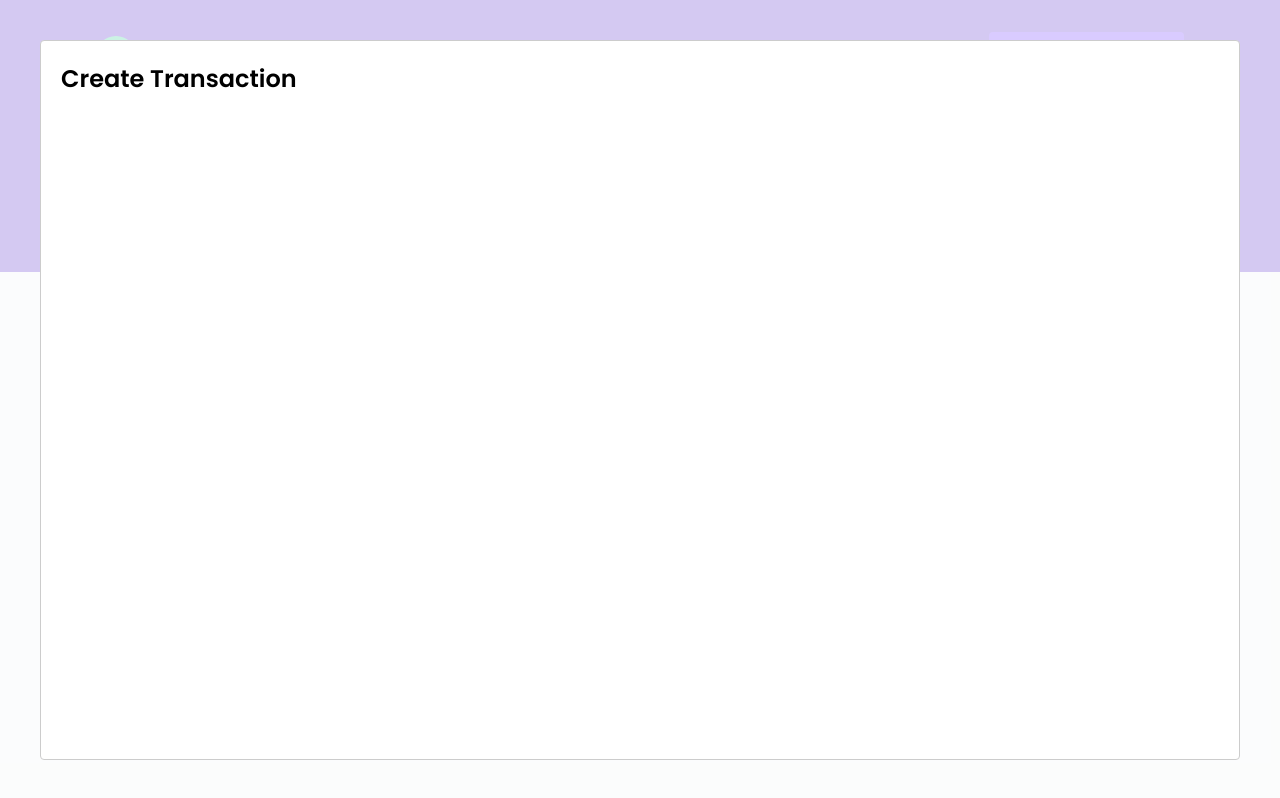
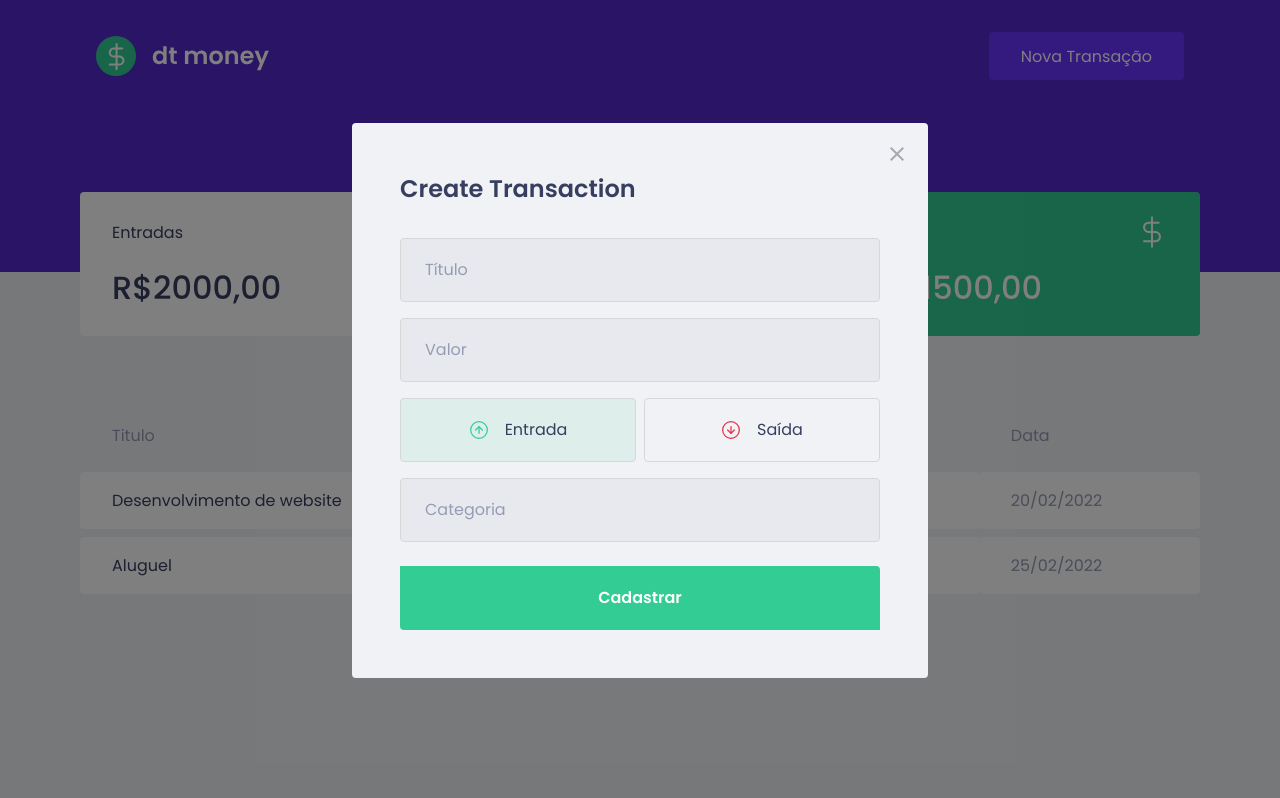
Before and after one commit to danvb112/Dtmoney, a React (Create React App) app: page / in a window 1280 px wide. Both pictures are taken after a click on the button "Nova Transação". Built offline with nearby package versions, Linux system fonts and the light colour scheme; no server answers; what miragejs would draw is missing.

Commit message:
Add Modal structure and styles

```diff
--- a/package.json
+++ b/package.json
@@ -7,6 +7,7 @@
     "@types/styled-components": "^5.1.22",
     "axios": "^0.25.0",
     "miragejs": "^0.1.43",
+    "polished": "^4.1.4",
     "react": "^17.0.2",
     "react-dom": "^17.0.2",
     "react-modal": "^3.14.4",
--- a/src/App.tsx
+++ b/src/App.tsx
@@ -1,9 +1,9 @@
 import { useState } from 'react';
-import Modal from 'react-modal';
 
 import { Dashboard } from "./components/Dashboard";
 import { Header } from "./components/Header/Header";
 import { GlobalStyle } from "./styles/global";
+import {NewTransactionModal} from './components/NewTransactionModal/NewTransactionModal';
 
 export function App() {
   const [isNewTransactionModalOpen, setIsNewTransactionModalOpen] = useState(false);
@@ -21,12 +21,11 @@
       <Header onOpenNewTransactionModal={handleOpenNewTransactionModal} />
       <Dashboard />
 
-      <Modal
+      <NewTransactionModal
         isOpen={isNewTransactionModalOpen}
         onRequestClose={handleCloseNewTransactionModal}
-      >
-        <h2>Create Transaction</h2>
-      </Modal>
+      />
+
       <GlobalStyle />
     </>
   );
--- /dev/null
+++ b/src/components/NewTransactionModal/NewTransactionModal.tsx
@@ -0,0 +1,74 @@
+import Modal from 'react-modal';
+import {Container, TransactioTypeContainer, RadioBox} from './styles';
+import closeImg from '../../assets/close.svg';
+import incomeImg from '../../assets/income.svg';
+import outcomeImg from '../../assets/outcome.svg';
+import { useState } from 'react';
+
+interface NewTransactionModalProps {
+    isOpen: boolean;
+    onRequestClose: () => void;
+}
+
+export function NewTransactionModal({isOpen, onRequestClose}: NewTransactionModalProps) {
+    const [type, setType] = useState('deposit');
+
+    return (
+        <Modal
+            isOpen={isOpen}
+            onRequestClose={onRequestClose}
+            overlayClassName='react-modal-overlay'
+            className='react-modal-content'
+        >
+            <button
+                type='button'
+                onClick={onRequestClose}
+                className='react-modal-close'
+            >
+                <img src={closeImg} alt='close modal' />
+            </button>
+
+            <Container>
+                <h2>Create Transaction</h2>
+
+                <input placeholder='Título' />
+
+                <input
+                    type='number'
+                    placeholder='Valor'
+                />
+
+                <TransactioTypeContainer>
+                    <RadioBox
+                        type='button'
+                        onClick={() => setType('deposit')}
+                        isActive={type === 'deposit'}
+                        activeColor="green"
+                    >
+                        <img src={incomeImg} alt="Income" />
+                        <span>Entrada</span>
+                    </RadioBox>
+
+                    <RadioBox
+                        type='button'
+                        onClick={() => setType('withdraw')}
+                        isActive={type === 'withdraw'}
+                        activeColor="red"
+                    >
+                        <img src={outcomeImg} alt="Outcome" />
+                        <span>Saída</span>
+                    </RadioBox>
+                </TransactioTypeContainer>
+
+                <input placeholder='Categoria' />
+
+                <button
+                    type="submit"
+                    value=""
+                >
+                    Cadastrar
+                </button>
+            </Container>
+        </Modal>
+    )
+}
--- /dev/null
+++ b/src/components/NewTransactionModal/styles.ts
@@ -0,0 +1,100 @@
+import styled from "styled-components";
+import {darken, transparentize} from 'polished';
+
+export const Container = styled.form`
+    h2 {
+        color: var(--text-title);
+        font-size: 1.5rem;
+        margin-bottom: 2rem;
+    }
+
+    input {
+        width: 100%;
+        padding: 0 1.5rem;
+        height: 4rem;
+        border-radius: 0.25rem;
+
+        border: 1px solid #d7d7d7;
+        background: #e7e9ee;
+
+        font-weight: 400;
+        font-size: 1rem;
+
+        &::placeholder {
+            color: var(--text-body);
+        }
+
+        & + input {
+            margin-top: 1rem;
+        }
+    }
+
+    button[type="submit"] {
+        width: 100%;
+        padding: 0 1.5rem;
+        height: 4rem;
+        background: var(--green);
+        color: #FFF;
+        border-radius: 0%.25rem;
+        border: 0;
+        font-size: 1rem;
+        margin-top: 1.5rem;
+        font-weight: 600;
+
+        transition: filter 0.2s;
+
+        &:hover {
+            filter: brightness(0.9);
+        }
+    }
+`;
+
+export const TransactioTypeContainer = styled.div`
+    margin: 1rem 0;
+    display: grid;
+    grid-template-columns: 1fr 1fr;
+    gap: 0.5rem;
+`;
+
+interface RadioBoxProps {
+    isActive: boolean;
+    activeColor: 'green' | 'red';
+};
+
+const colors = {
+    green: '#33cc95',
+    red: '#e52e4d'
+};
+
+export const RadioBox = styled.button<RadioBoxProps>`
+    height: 4rem;
+    border: 1px solid #d7d7d7;
+    border-radius: 0.25rem;
+
+    background: ${(props) => props.isActive
+        ? transparentize(0.9, colors[props.activeColor])
+        : 'transparent'
+    };
+
+    display: flex;
+    align-items: center;
+    justify-content: center;
+
+    transition: border-color 0.2s;
+
+    &:hover {
+        border-color: ${darken(0.1, '#d7d7d7')};
+    }
+
+    img {
+        width: 20px;
+        height: 20px;
+    }
+
+    span {
+        display: inline-block;
+        margin-left: 1rem;
+        font-size: 1rem;
+        color: var(--text-title);
+    }
+`
--- a/src/styles/global.ts
+++ b/src/styles/global.ts
@@ -50,4 +50,42 @@
         opacity: 0.6;
         cursor: not-allowed;
     }
+
+    .react-modal-overlay{
+        background: rgba(0,0,0, 0.5);
+
+        position: fixed;
+        top: 0;
+        bottom: 0;
+        right: 0;
+        left: 0;
+
+        display: flex;
+        align-items: center;
+        justify-content: center;
+    }
+
+    .react-modal-content{
+        width: 100%;
+        max-width: 576px;
+        background: var(--background);
+        padding: 3rem;
+        position: relative;
+        border-radius: 0.25rem;
+    }
+
+    .react-modal-close {
+        position: absolute;
+        right: 1.5rem;
+        top: 1.5rem;
+        border: 0;
+        background: transparent;
+
+        transition: filter 0.3s;
+
+        &:hover {
+            filter: brightness(0.8);
+        }
+    }
+
 `
```
Also changed, not shown: 1 other file (tests, documents, lock files or other folders).
